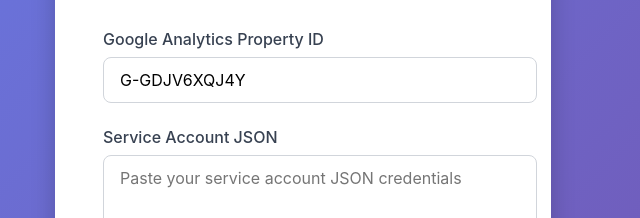
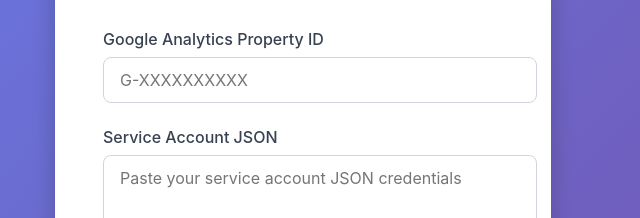
Before and after one commit to Techmax018/Seo-analytics-dashboard-, a website: page frontend/index.html in a window 1280 px wide. Shown: the part 227-445 px from the top of the page, 337-977 px from the left. Drawn offline with Linux system fonts and the light colour scheme.

Commit message:
Remove hardcoded Google Analytics Property ID
Removed hardcoded Google Analytics Property ID from input.

```diff
--- a/frontend/index.html
+++ b/frontend/index.html
@@ -18,7 +18,7 @@
         <div class="login-form">
             <div class="form-group">
                 <label for="propertyId">Google Analytics Property ID</label>
-                <input type="text" id="propertyId" placeholder="G-XXXXXXXXXX" value="G-GDJV6XQJ4Y">
+                <input type="text" id="propertyId" placeholder="G-XXXXXXXXXX">
             </div>
 
             <div class="form-group">
```
